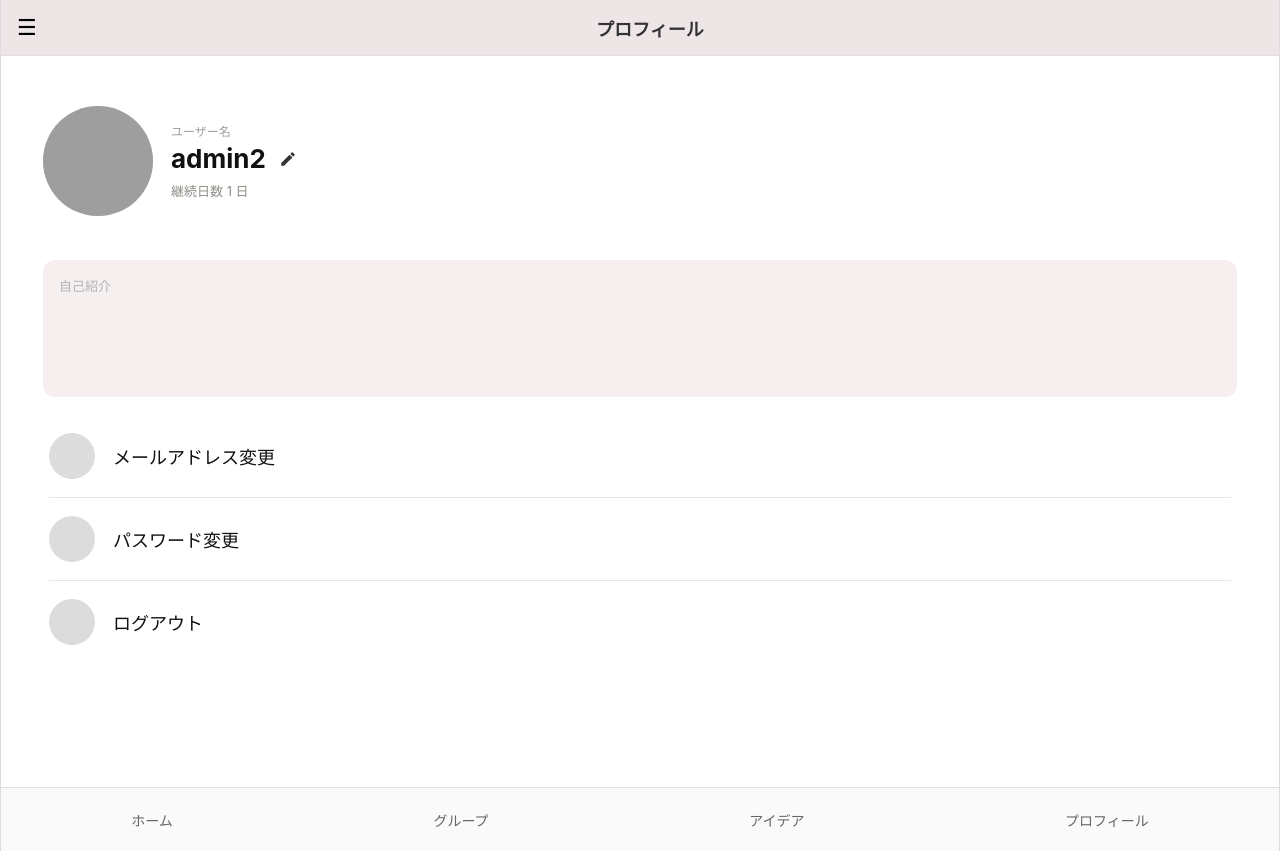
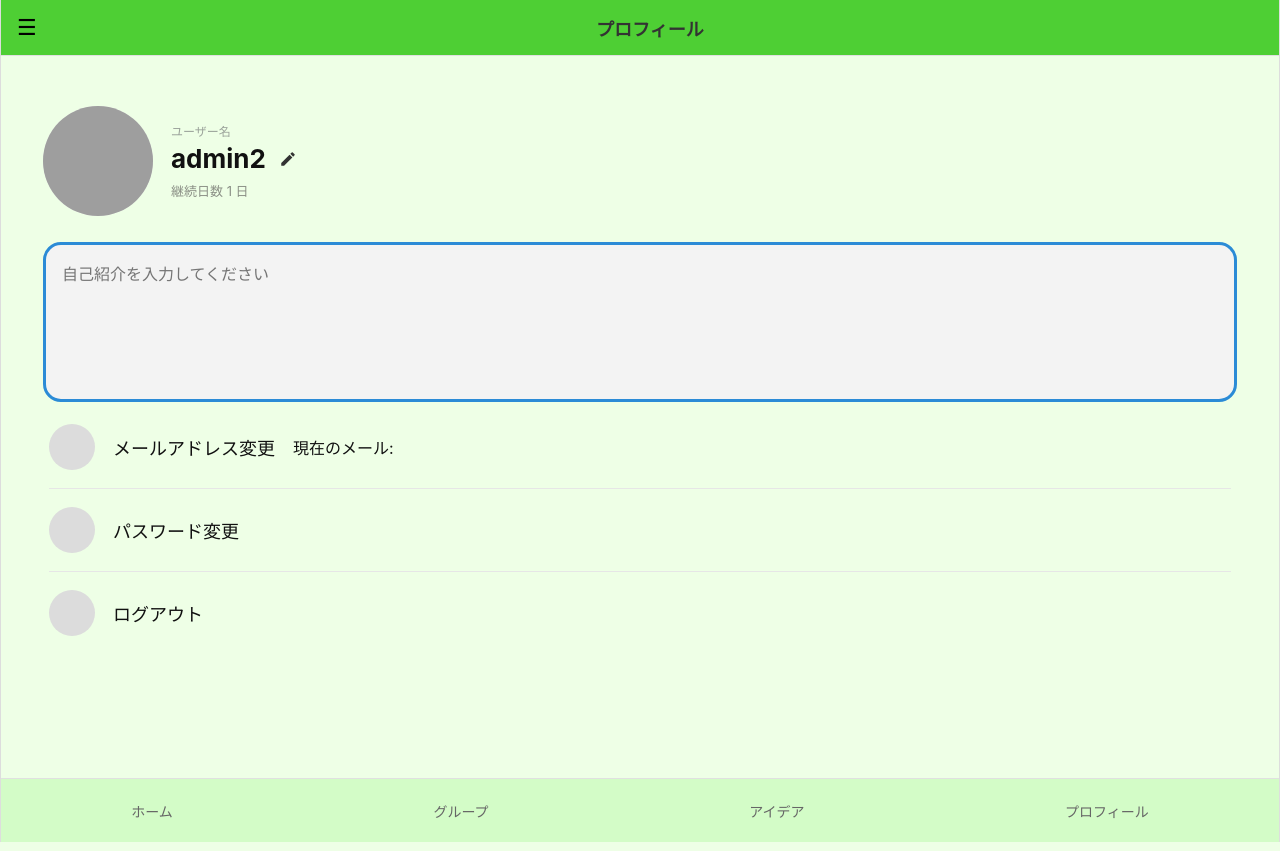
Before and after one commit to Takapass/TECH-JAM-RAIZAP, a Django app: page /profile/ in a window 1280 px wide. Run offline with Django 5.2, Linux system fonts and the light colour scheme; a user stored in the database is signed in; data comes from the database, SQL or seed files in the repository; both versions use the stored data as it was after the commit; grey boxes are pictures that could not be loaded.

Commit message:
Co-authored-by: goisais <goisais@users.noreply.github.com> Co-authored-by: Takapass <Takapass@users.noreply.github.com> Co-authored-by: 段取り細谷 <kaR07L6@users.noreply.github.com>

```diff
--- a/activities/models.py
+++ b/activities/models.py
@@ -69,12 +69,14 @@ class Idea(models.Model):
     def __str__(self):
         return self.content[:20]
 
+
 class IdeaReaction(models.Model):
     REACTION_CHOICES = [
         ('heart', '♡'),
         ('like', '👍'),
         ('sad', '😢'),
     ]
+
     idea = models.ForeignKey(Idea, on_delete=models.CASCADE, related_name='reactions')
     user = models.ForeignKey(User, on_delete=models.CASCADE)
     reaction_type = models.CharField(max_length=10, choices=REACTION_CHOICES)
--- a/activities/static/activities/base.css
+++ b/activities/static/activities/base.css
@@ -18,7 +18,7 @@ body {
     max-width: 390px;
     min-height: 100vh;
     margin: 0 auto;
-    background-color: #ffffff;
+    background: #EEFFE6;
     display: flex;
     flex-direction: column;
 }
@@ -27,7 +27,7 @@ body {
 .header {
     height: 56px;
     border-bottom: 1px solid #e0e0e0;
-    background-color: #eee6e6;
+    background-color: #4ECF34;
 }
 
 .header-inner {
@@ -77,7 +77,7 @@ body {
 .footer {
     height: 64px;
     border-top: 1px solid #e0e0e0;
-    background-color: #fafafa;
+    background-color: rgba(101, 237, 74,0.2);
 }
 
 .bottom-nav {
--- a/activities/static/activities/profile.css
+++ b/activities/static/activities/profile.css
@@ -195,3 +195,21 @@
     margin-top: 20px;
     cursor: pointer;
 }
+
+/* 自己紹介 textarea 用 */
+.profile-input-group textarea {
+    width: 100%;
+    min-height: 160px;
+    padding: 16px;
+    border: 3px solid #2b8bd6;   /* 青い枠 */
+    border-radius: 18px;         /* 角丸 */
+    background: #f3f3f3;         /* 薄いグレー */
+    font-size: 16px;
+    box-sizing: border-box;
+    outline: none;
+    resize: none;
+}
+
+.profile-input-group textarea:focus {
+    box-shadow: 0 0 0 3px rgba(43,139,214,0.2);
+}
--- a/activities/templates/activities/login.html
+++ b/activities/templates/activities/login.html
@@ -26,7 +26,6 @@
 
             <button type="submit" class="btn">ログイン</button>
         </form>
-        <p class="forgot">パスワードをお忘れですか？</p>
         <hr>
         <p class="signup-text">アカウントをお持ちでない方</p> <a href="{% url 'signup' %}" class="signup-btn">新規登録はこちら ›</a>
     </div>
--- a/activities/templates/activities/profile.html
+++ b/activities/templates/activities/profile.html
@@ -31,15 +31,16 @@
         </div>
     </div>
 
-    <div class="bio-box">
-        <div class="bio-label">自己紹介</div>
-        <div class="bio-area">{{ user.profile.bio|default_if_none:"" }}</div>
+   <div class="profile-input-group">
+        <textarea id="intro" placeholder="自己紹介を入力してください"></textarea>
     </div>
+
 
     <div class="settings-list">
         <a href="{% url 'change_email' %}" class="settings-item email-change">
             <span class="item-icon"></span>
             <span class="item-text">メールアドレス変更</span>
+            <p>現在のメール: {{ user.email }}</p>
         </a>
         <div class="divider"></div>
         <a href="{% url 'change_password' %}" class="settings-item change-password">
--- a/activities/urls.py
+++ b/activities/urls.py
@@ -14,6 +14,6 @@ urlpatterns = [
     path("stamp/skip/", views.stamp_skip, name="stamp_skip"),
     path('ideas/<int:idea_id>/delete/', delete_idea, name='delete_idea'),
     path('ideas/<int:idea_id>/react/<str:reaction_type>/', react_idea, name='react_idea'),
-    path("change_email/", views.change_email, name="change_email"),
-    path("change_password/", views.change_password, name="change_password"),
+    path("change-email/", views.change_email, name="change_email"),
+    path("change-password/", views.change_password, name="change_password"),
 ]
--- a/activities/views.py
+++ b/activities/views.py
@@ -10,6 +10,11 @@ from .models import Idea, IdeaReaction
 from .forms import IdeaForm
 from django.shortcuts import get_object_or_404
 from django.http import HttpResponseForbidden
+
+from .forms import EmailChangeForm # 段取り
+from django.contrib.auth.forms import PasswordChangeForm
+from django.contrib.auth import update_session_auth_hash
+
 
 
 
@@ -331,3 +336,30 @@ def change_password(request):
             return redirect('profile')
 
     return render(request, 'activities/change_password.html')
+
+
+
+# 段取り
+@login_required
+def change_email(request):
+    if request.method == 'POST':
+        form = EmailChangeForm(request.POST, instance=request.user)
+        if form.is_valid():
+            form.save()
+            return redirect('profile')
+    else:
+        form = EmailChangeForm(instance=request.user)
+    return render(request, 'activities/change_email.html', {'form': form})
+
+@login_required
+def change_password(request):
+    if request.method == 'POST':
+        form = PasswordChangeForm(user=request.user, data=request.POST)
+        if form.is_valid():
+            user = form.save()
+            update_session_auth_hash(request.user)
+            return redirect('profile')
+        return render(request, 'activities/change_password.html', {'form': form})
+    else:
+        form = PasswordChangeForm(user=request.user)
+        return render(request, 'activities/change_password.html', {'form': form})
```
Also changed, not shown: activities/forms.py (+10 -0 lines), activities/templates/activities/change_email.html (+8 -3 lines), activities/templates/activities/change_password.html (+13 -9 lines), db.sqlite3, media/idea_images/1-1351.jpg (added).
